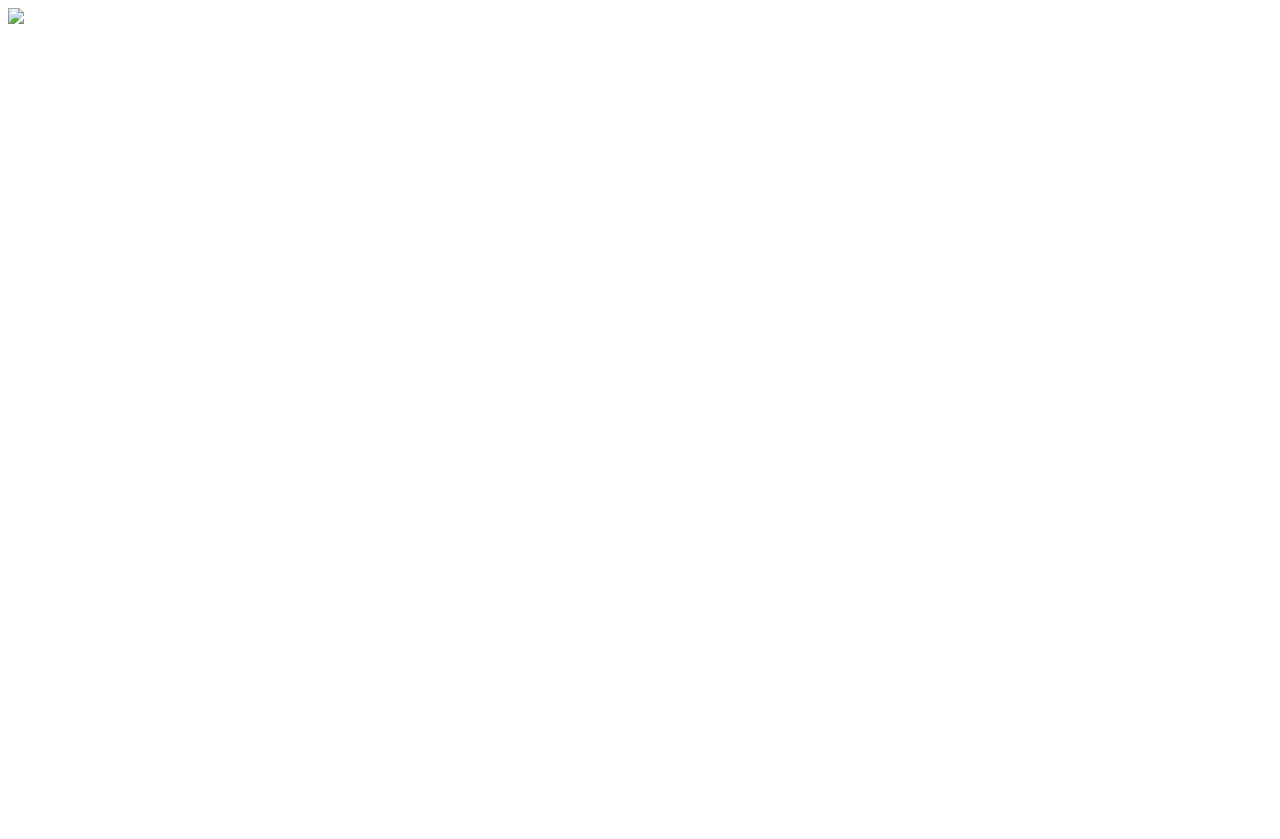
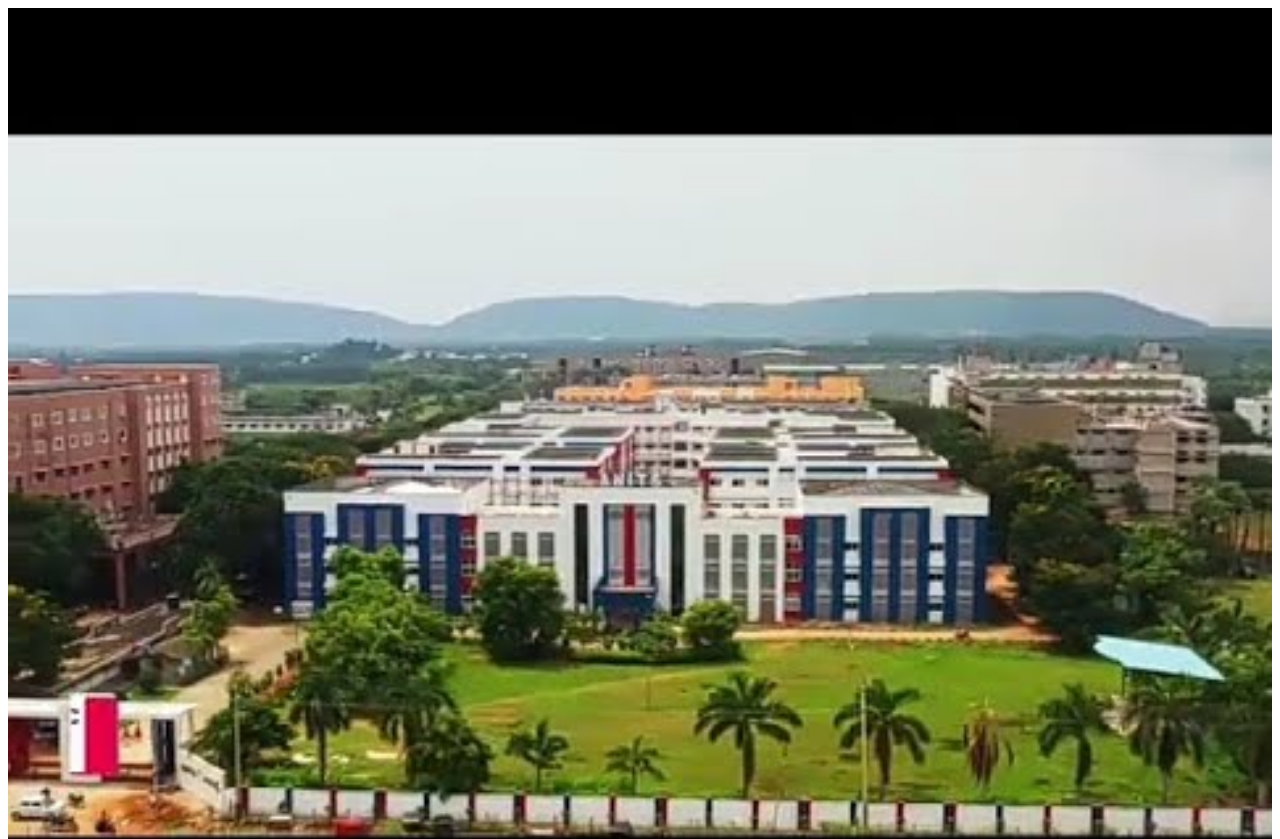
Before and after one commit to sramya4/college-website_1, a plain HTML site: page Right.html in a window 1280 px wide. Shown: the top 839 px of the page. Before the commit the page ends 800 px from the top, so only its background shows below. Drawn offline with Linux system fonts and the light colour scheme.

Commit message:
Update Right.html

```diff
--- a/Right.html
+++ b/Right.html
@@ -6,6 +6,6 @@
     <title>Document</title>
 </head>
 <body>
-    <img src="/images/clg.jpg" width="100%">
+    <img src="clg.jpg" width="100%">
 </body>
 </html>
```
